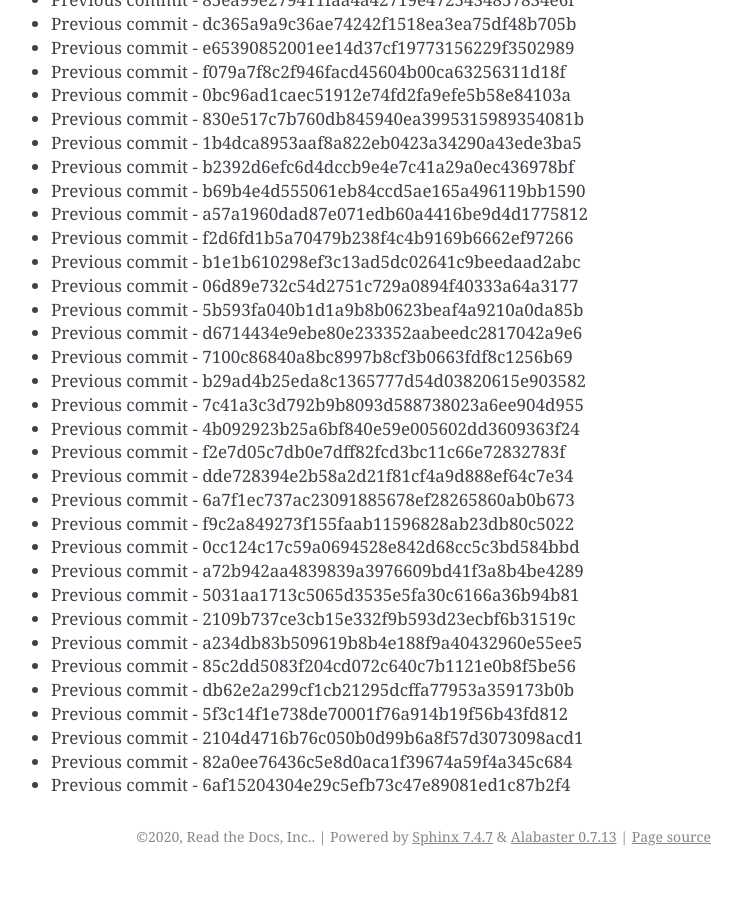
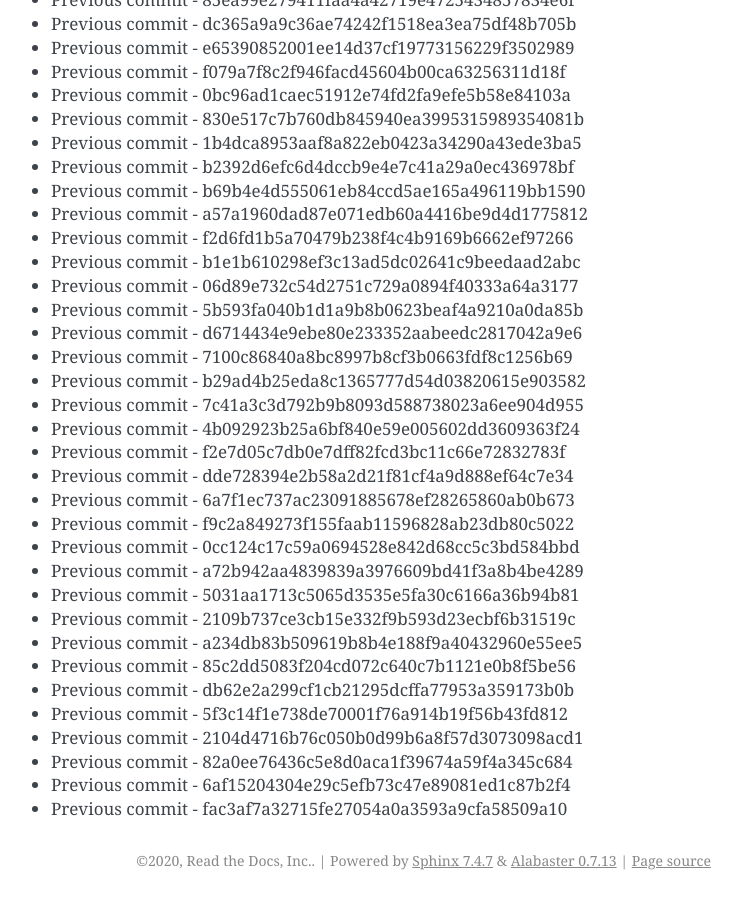
Before and after one commit to readthedocs/rtd-git-stresstest, a Sphinx documentation site: the page built from docs/updates.rst, in a window 1280 px wide and 900 px high, scrolled down 72046 px. Shown: the whole window, without its empty margins (399-1141 px from the left). Built offline with Sphinx 7.4.7, drawn with Linux system fonts in a browser that asks for light colours; before the commit the page ends 72922 px from its top, so only the background shows below that.

Commit message:
Generating commit from previous: fac3af7a32715fe27054a0a3593a9cfa58509a10

```diff
--- a/docs/updates.rst
+++ b/docs/updates.rst
@@ -3059,3 +3059,4 @@ It can be tested for any performance characteristics.
 * Previous commit - 2104d4716b76c050b0d99b6a8f57d3073098acd1
 * Previous commit - 82a0ee76436c5e8d0aca1f39674a59f4a345c684
 * Previous commit - 6af15204304e29c5efb73c47e89081ed1c87b2f4
+* Previous commit - fac3af7a32715fe27054a0a3593a9cfa58509a10
```
